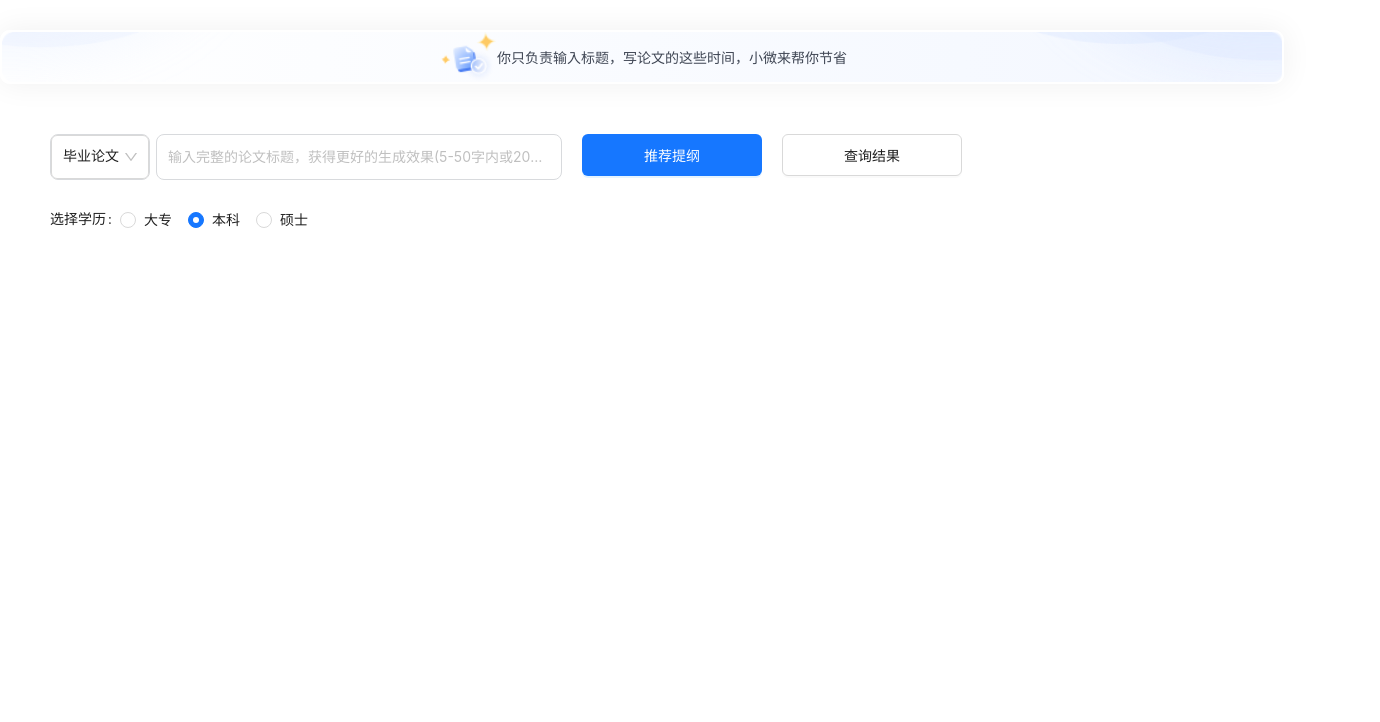
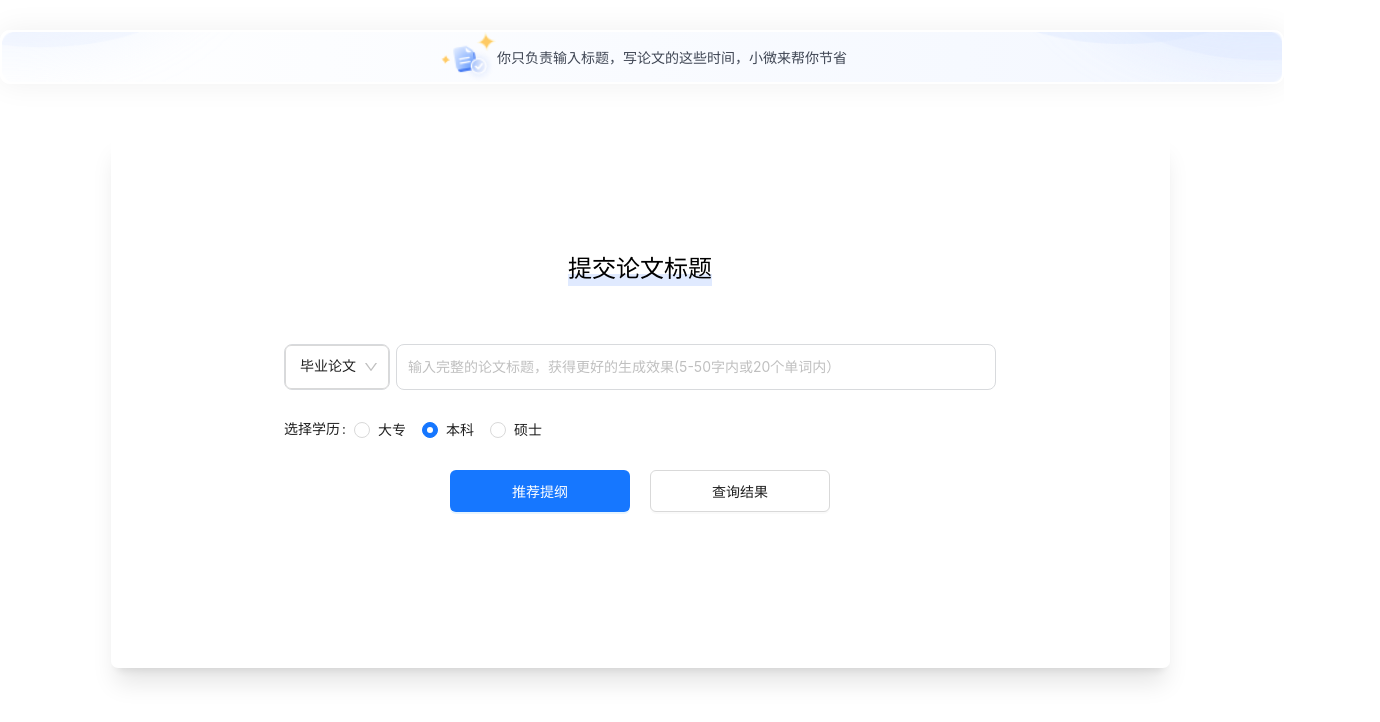
Before and after one commit to fangbing0565/article-ai-writer, a Next.js app: page / in a window 1280 px wide. Shown: the top 722 px of the page, 1380 px wide, since content can reach past the window. Built offline with nearby package versions, Linux system fonts and the light colour scheme; what @apideck/components would draw is missing.

Commit message:
feat: 指令

```diff
--- a/package.json
+++ b/package.json
@@ -19,9 +19,10 @@
     "@apideck/components": "^0.12.8",
     "antd": "^5.11.1",
     "next": "^13.3.1",
-    "openai": "^4.0.0",
     "react": "^18.2.0",
-    "react-dom": "^18.2.0"
+    "react-dom": "^18.2.0",
+    "rich-markdown-editor": "^11.21.3",
+    "styled-components": "^6.1.1"
   },
   "devDependencies": {
     "@testing-library/dom": "^8.16.0",
--- a/src/components/Home/index.tsx
+++ b/src/components/Home/index.tsx
@@ -6,6 +6,8 @@ import styles from './index.module.css'
 import { useCallback, useEffect, useState } from 'react'
 import { postGenerateService } from 'utils'
 import { useRouter } from 'next/navigation'
+import { getUrlParams } from 'utils/tools'
+import Editor from 'rich-markdown-editor'
 
 const options: any[] = [
   { value: '1', label: '毕业论文' },
@@ -13,12 +15,12 @@ const options: any[] = [
 ]
 const Home: NextPage = () => {
   const [form] = Form.useForm()
-
   const route = useRouter()
   const [articleType, setArticleType] = useState<string>(options[0].value)
   const [content, setContent] = useState<string>()
   const [isFirstLoad, setIsFirstLoad] = useState<boolean>(true)
   const [step, setStep] = useState(1)
+  const [outlineValue, setOutlineValue] = useState('')
   const changeContent = (event: any) => {
     setContent(event.target.value)
   }
@@ -35,8 +37,9 @@ const Home: NextPage = () => {
         articleType,
         degree: values.degree
       })
-      console.log('setStep(2): ', setStep(2))
-      console.info('res', res)
+      setStep(2)
+      console.info('result: ', res)
+      setOutlineValue(res.data.choices[0].message.content)
     },
     [articleType, content, route]
   )
@@ -49,15 +52,7 @@ const Home: NextPage = () => {
     // 这段没生效
     if (isFirstLoad) {
       setIsFirstLoad(false)
-      const params =
-        location.href
-          .split('?')[1]
-          ?.split('&')
-          .reduce((result: any, item) => {
-            const arr = item.split('=')
-            result[arr[0]] = decodeURIComponent(arr[1])
-            return result
-          }, {}) || {}
+      const params = getUrlParams()
       setContent((params.content as string) || '')
       changeArticleType((params.articleType as string) || '1')
       form.setFieldsValue({
@@ -87,7 +82,8 @@ const Home: NextPage = () => {
                     event.stopPropagation()
                     event.preventDefault()
                   }}
-                  value={content}
+                  onBlur={changeContent}
+                  defaultValue={content}
                   className={styles.input}
                   placeholder="输入完整的论文标题，获得更好的生成效果(5-50字内或20个单词内）"
                 />
@@ -146,8 +142,12 @@ const Home: NextPage = () => {
                   onChange={changeArticleType}
                 ></Select>
                 <Input
-                  value={content}
-                  onChange={changeContent}
+                  defaultValue={content}
+                  onPressEnter={(event) => {
+                    event.stopPropagation()
+                    event.preventDefault()
+                  }}
+                  onBlur={changeContent}
                   className={styles['input-max']}
                   placeholder="输入完整的论文标题，获得更好的生成效果(5-50字内或20个单词内）"
                 />
@@ -173,6 +173,9 @@ const Home: NextPage = () => {
               </Radio.Group>
             </Form.Item>
           </Form>
+          <div>
+            <Editor value={outlineValue} />
+          </div>
         </div>
       </Flex>
     )
@@ -180,8 +183,8 @@ const Home: NextPage = () => {
   return (
     <Layout title="提交论文标题">
       <Tip />
-      {step === 2 && <Step1 />}
-      {step === 1 && <Step2 />}
+      {step === 1 && <Step1 />}
+      {step === 2 && <Step2 />}
       {step === 3 && <Step3 />}
     </Layout>
   )
--- a/src/pages/api/generate.ts
+++ b/src/pages/api/generate.ts
@@ -1,36 +1,27 @@
 import type { NextApiRequest, NextApiResponse } from 'next'
-// import { postData } from 'utils'
-import OpenAI from 'openai'
-
-const openai = new OpenAI({
-  apiKey: process.env.OPENAI_API_KEY
-})
-
-// const openaiInstance = new OpenAI(process.env.NEXT_PUBLIC_OPENAI_KEY)
 
 type ResponseData = {
   message: string
+  data?: Record<string, any>
 }
 
 export default async function handler(req: NextApiRequest, res: NextApiResponse<ResponseData>) {
-  // if (req.method === 'POST') {
-  // Process a POST request
   const { content } = req.body
-  console.log('content: ', content)
-  const chatCompletion = await openai.chat.completions.create({
-    messages: [{ role: 'user', content }],
-    model: 'gpt-3.5-turbo'
+  // 超时处理
+  const gptResult = await fetch('https://api.openai.com/v1/chat/completions', {
+    method: 'POST', // *GET, POST, PUT, DELETE, etc.
+    headers: {
+      'Content-Type': 'application/json',
+      Authorization: `Bearer ${process.env.OPENAI_API_KEY}`
+    },
+    body: JSON.stringify({
+      model: 'gpt-4',
+      messages: [{ role: 'user', content: content }],
+      // messages: [{ role: 'user', content: '基于《中国西部文化旅游业开发的时代意义》写一篇大纲' }],
+      temperature: 0.7
+    })
   })
-  console.log('chatCompletion', chatCompletion)
-  // await postData(
-  //   'https://api.openai.com/v1/chat/completions',
-  //   {},
-  //   {
-  //     Authorization: `Bearer ${process.env.NEXT_PUBLIC_OPENAI_KEY}`
-  //   }
-  // )
-  // } else {
-  // Handle any other HTTP method
-  // }
-  res.status(200).json({ message: 'Hello from Next.js!' })
+  gptResult.json().then((data) => {
+    res.status(200).json({ message: 'success', data })
+  })
 }
--- /dev/null
+++ b/src/utils/tools.ts
@@ -0,0 +1,13 @@
+const getUrlParams = () => {
+  return (
+    location.href
+      .split('?')[1]
+      ?.split('&')
+      .reduce((result: any, item) => {
+        const arr = item.split('=')
+        result[arr[0]] = decodeURIComponent(arr[1])
+        return result
+      }, {}) || {}
+  )
+}
+export { getUrlParams }
```
Also changed, not shown: 1 other file (tests, documents, lock files or other folders).
